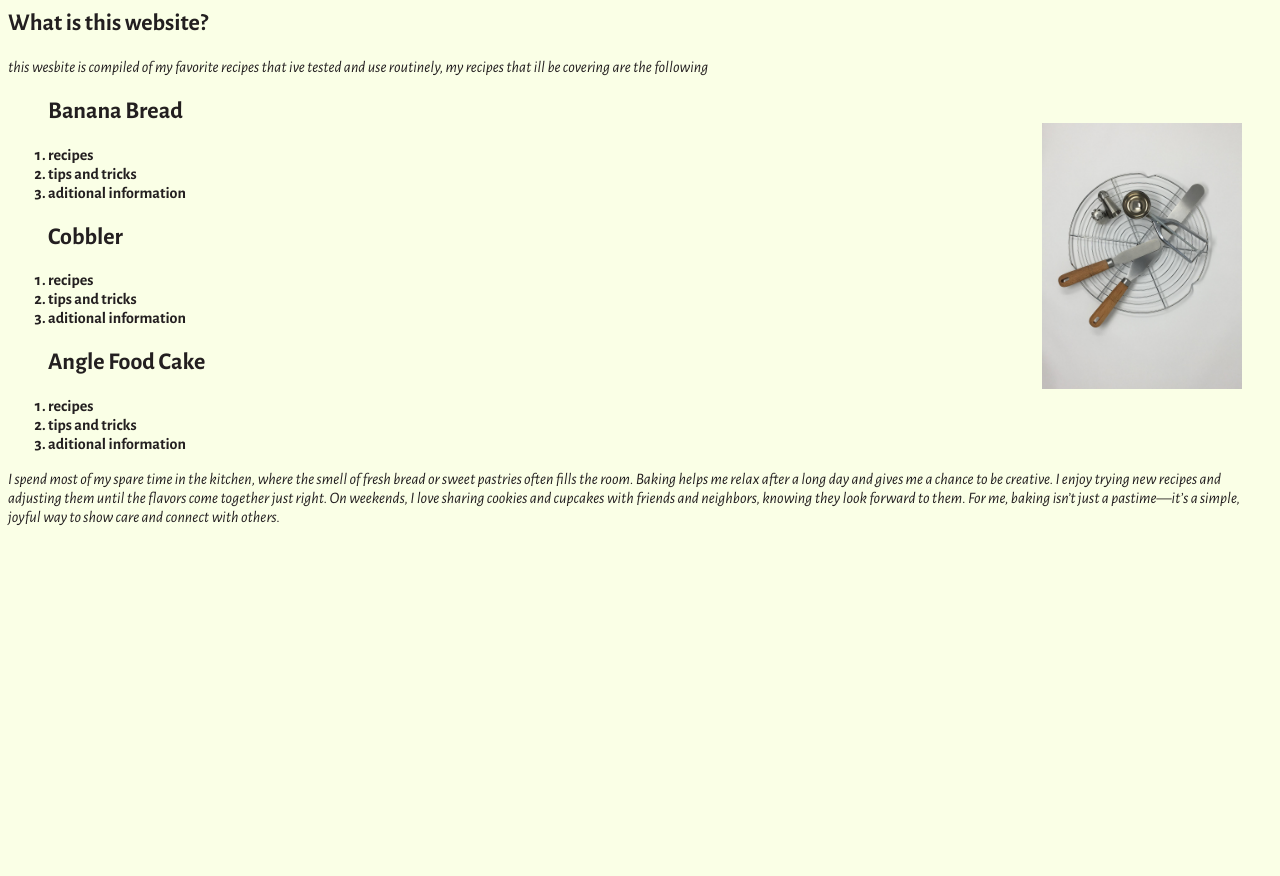
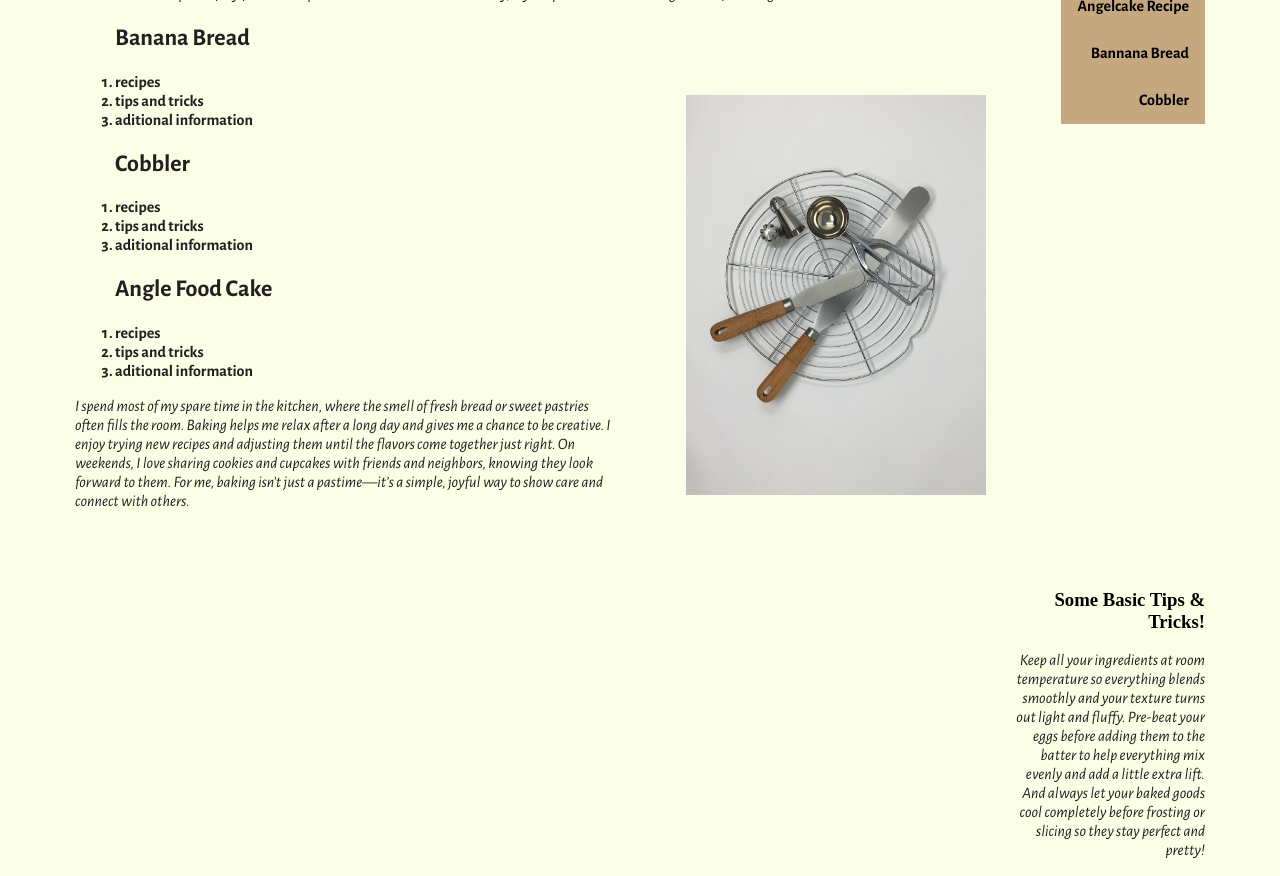
Before and after one commit to Dr-didler/Baking, a plain HTML site: page index.html in a window 1280 px wide. Shown: the part 145-1021 px from the top of the page. Before the commit the page ends 800 px from the top, so only its background shows below. Drawn offline with nearby package versions, Linux system fonts and the light colour scheme.

Commit message:
replace the nav bar next

```diff
--- a/index.html
+++ b/index.html
@@ -3,28 +3,28 @@
 <head>
     <meta charset="UTF-8">
     <meta name="viewport" content="width=device-width, initial-scale=1.0">
-    #one font
-    <link rel="preconnect" href="https://fonts.googleapis.com">
-    <link rel="preconnect" href="https://fonts.gstatic.com" crossorigin>
-    <link href="https://fonts.googleapis.com/css2?family=Alegreya+Sans:ital,wght@0,100;0,300;0,400;0,500;0,700;0,800;0,900;1,100;1,300;1,400;1,500;1,700;1,800;1,900&display=swap" rel="stylesheet">
 
     <link rel="preconnect" href="https://fonts.googleapis.com">
     <link rel="preconnect" href="https://fonts.gstatic.com" crossorigin>
     <link href="https://fonts.googleapis.com/css2?family=Alegreya+Sans:ital,wght@0,100;0,300;0,400;0,500;0,700;0,800;0,900;1,100;1,300;1,400;1,500;1,700;1,800;1,900&display=swap"
     rel="stylesheet">
 
-    <ul>
-        <li><a href="index.html">Home</a></li>
-        <li><a href="angel_food.html">angelcake recipe</a></li>
-        <li><a href="bannana_bread.html">Bannana Bread</a></li>
-        <li><a href="cobbler.html">Cobbler</a></li>
-    </ul>
 
     <link rel="stylesheet" href="style.css">
-    <title>Document</title>
+    <title>Xanders Baking Site</title>
 </head>
+
 <body>
+
     <h1>Xanders Baking Site</h1>
+    <nav>
+        <ul>
+            <li><a href="index.html">Home</a></li>
+            <li><a href="angel_food.html">Angelcake Recipe</a></li>
+            <li><a href="bannana_bread.html">Bannana Bread</a></li>
+            <li><a href="cobbler.html">Cobbler</a></li>
+        </ul>
+    </nav>
     <h2>What is this website?</h2>
     <p>this wesbite is compiled of my favorite recipes that ive tested and use routinely, my recipes that ill be covering are the following</p>
     <a href="pictures\baking-4035907_1280.jpg">
@@ -36,6 +36,12 @@
         <li>tips and tricks</li>
         <li>aditional information</li>
     </ol>
+    <aside>
+        <section>
+            <h3>Some Basic Tips & Tricks!</h3>
+            <p>Keep all your ingredients at room temperature so everything blends smoothly and your texture turns out light and fluffy. Pre-beat your eggs before adding them to the batter to help everything mix evenly and add a little extra lift. And always let your baked goods cool completely before frosting or slicing so they stay perfect and pretty!</p>
+        </section>
+    </aside>
     <ol>
         <h2>Cobbler</h2>
         <li>recipes</li>
--- a/style.css
+++ b/style.css
@@ -4,39 +4,38 @@ h2,li{
     font-weight: 600;
     font-style: normal;
 }
+
 h1{
     color: #231f20;
     font-family: "Alegreya Sans", sans-serif;
     font-weight: 600;
     font-style:italic;
-    float: top;
+    size: 50px;
 }
+
 p{
     color: #231f20;
     font-family: "Alegreya Sans", sans-serif;
     font-weight: 400;
     font-style:italic;
+    max-width: 800px;
 }
 
 body{
     background: #faffe6;
 }
 
-img{
-    float: right;
-    padding-right: 20%;
-    size: 300px;
-}
-
 figure{
     border-radius: 30px;
     border-width:5px;
 }
+
 img{
     float: right;
-    padding: 30px;
-    width: 200px;
+    padding: 75px;
+    width: 300px;
 }
+
 ul {
     list-style-type: none;
     margin: 0;
@@ -57,3 +56,28 @@ ul {
   ul li a:hover {
     background-color: #faffe6;
   }
+  aside{
+    text-align: right;
+    max-width: 200px;
+    float: right;
+    clear: both;
+  }
+
+  body{
+    padding-left: 67px;
+    padding-right: 67px;
+  }
+nav{
+    display: block;
+    color: black;
+    text-align: center;
+    padding: 14px 16px;
+    text-decoration: none;
+    float: right;
+    list-style-type: none;
+    margin: 0;
+    padding: 0;
+    overflow: hidden;
+    background-color: #c5a880;
+    background-color: #faffe6;
+}
```
Also changed, not shown: angel_food.html (+1 -1 lines), bannana_bread.html (+4 -2 lines), cobbler.html (+1 -1 lines), pictures/buttered-pecan-banana-bread_thecozyapron_6.jpg (added).
